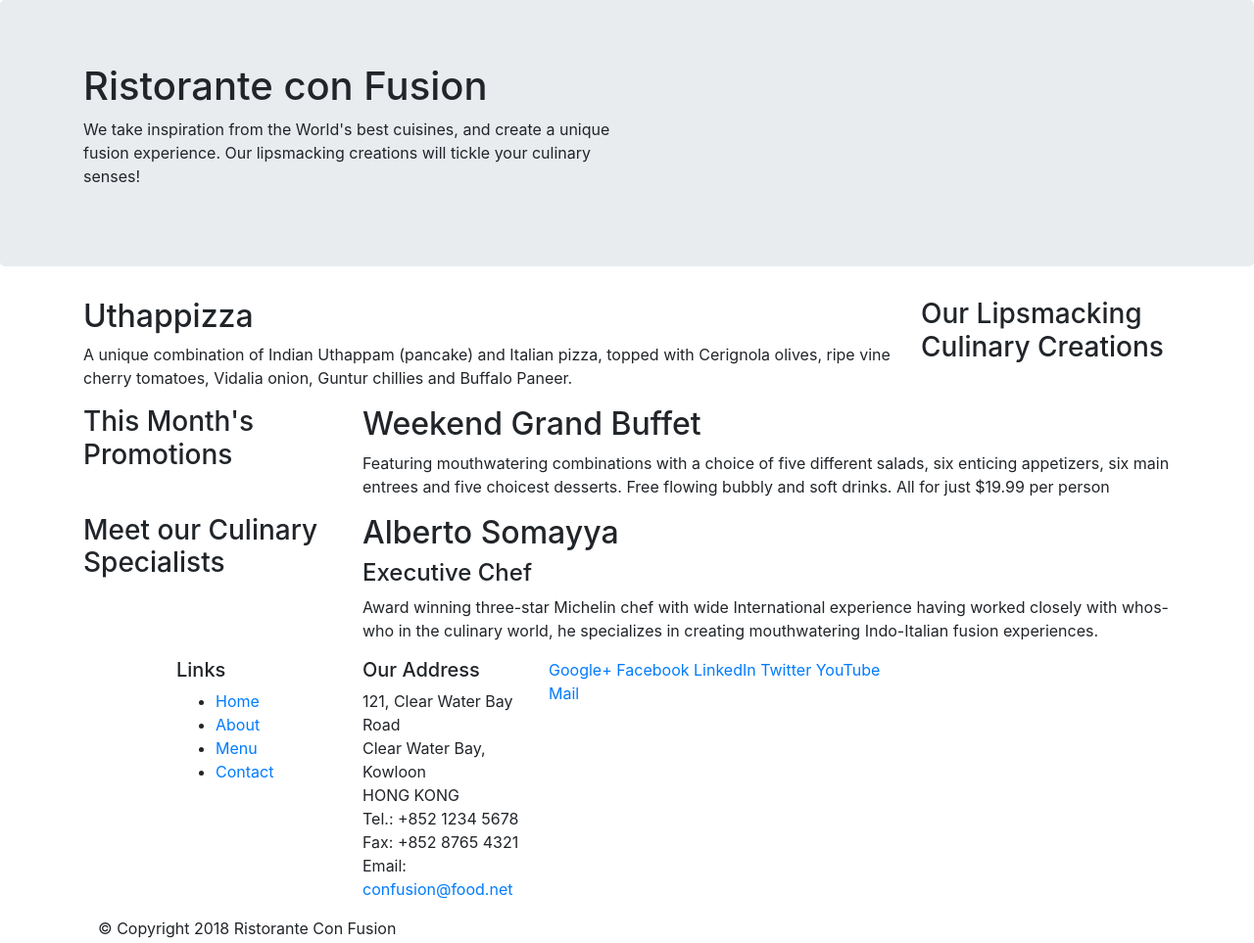
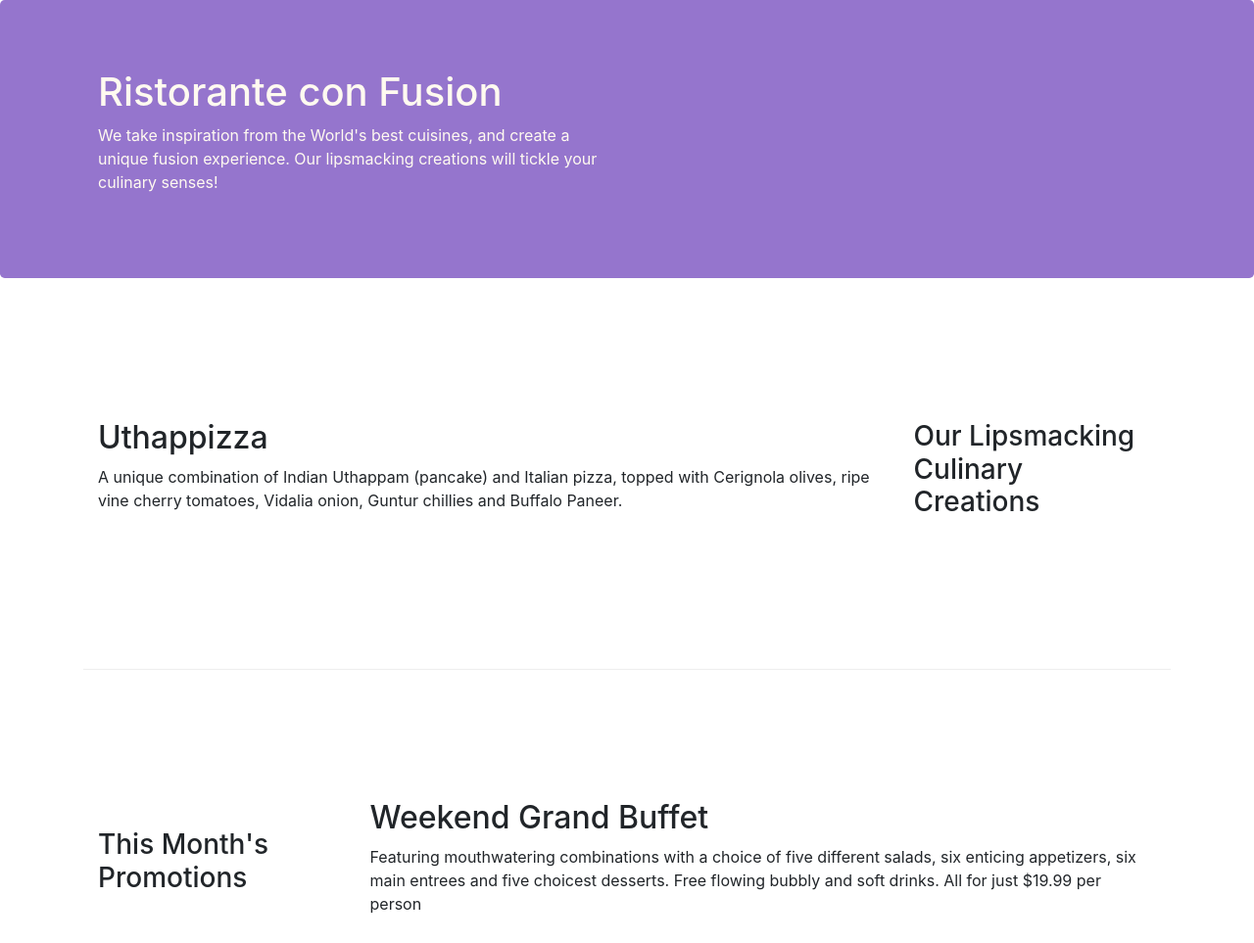
Before and after one commit to Die1315/Ristorante-con-fusion, a website: page index.html in a window 1280 px wide. Shown: the top 963 px of the page at 98% size. Drawn offline with nearby package versions, Linux system fonts and the light colour scheme.

Commit message:
Bootstrap Grid Part 2

```diff
--- /dev/null
+++ b/css/styles.css
@@ -0,0 +1,26 @@
+.row-header{
+    margin: 0px auto;
+    padding: 0px auto;
+}
+.row-content{
+    margin: 0px auto;
+    padding: 50px 0px 50px 0px;
+    border-bottom: 1px ridge;
+    min-height: 400px;
+}
+.footer{
+    background-color: #D1C4E9;
+    margin: 0px auto;
+    padding: 20px 0px 20px 0px;
+}
+.jumbotron{
+    padding: 70px 30px 70px 30px;
+    margin: 0px auto;
+    background: #9575cd;
+    color: floralwhite;
+}
+.address{
+    font-size: 80%;
+    margin:  0px;
+    color: #0f0f0f;
+}
--- a/index.html
+++ b/index.html
@@ -9,6 +9,7 @@
 
     <!-- Bootstrap CSS -->
     <link rel="stylesheet" href="node_modules/bootstrap/dist/css/bootstrap.min.css">
+    <link rel="stylesheet" href="css/styles.css"/>
     <title>Ristorante Con Fusion</title>
 </head>
 
@@ -16,7 +17,7 @@
 
     <header class="jumbotron">
         <div class="container">
-            <div class="row">
+            <div class="row row-header align-items-center" >
                 <div class="col-12 col-sm-6">
                     <h1>Ristorante con Fusion</h1>
                     <p>We take inspiration from the World's best cuisines, and create a unique fusion experience. Our lipsmacking creations will tickle your culinary senses!</p>
@@ -28,7 +29,7 @@
     </header>
 
     <div class=" container">
-        <div class="row">
+        <div class="row row-content align-items-center">
             <div class="col-12 col-sm-4 order-sm-last col-md-3" >
                 <h3>Our Lipsmacking Culinary Creations</h3>
             </div>
@@ -39,17 +40,17 @@
         </div>
 
 
-        <div class="row">
+        <div class="row row-content align-items-center">
             <div  class="col-12 col-sm-4 col-md-3" >
                 <h3>This Month's Promotions</h3>
             </div>
-            <div class="col col-sm col-md">
+            <div class="col col-sm col-md ">
                 <h2>Weekend Grand Buffet</h2>
                 <p>Featuring mouthwatering combinations with a choice of five different salads, six enticing appetizers, six main entrees and five choicest desserts. Free flowing bubbly and soft drinks. All for just $19.99 per person </p>
             </div>
         </div>
 
-        <div class="row">
+        <div class="row row-content align-items-center">
             <div  class="col-12 col-sm-4 col-md-3" >
                 <h3>Meet our Culinary Specialists</h3>
             </div>
@@ -61,19 +62,19 @@
         </div>
     </div>
 
-    <footer>
+    <footer class="footer">
         <div class="container">
             <div class="row">
                 <div class="col-4 offset-1 col-sm-2">
                     <h5>Links</h5>
-                    <ul>
+                    <ul class="list-unstyled">
                         <li><a href="#">Home</a></li>
                         <li><a href="#">About</a></li>
                         <li><a href="#">Menu</a></li>
                         <li><a href="#">Contact</a></li>
                     </ul>
                 </div>
-                <div class="col-7 col-sm-2">
+                <div class="col-7 col-sm-5">
                     <h5>Our Address</h5>
                     <address>
 		              121, Clear Water Bay Road<br>
@@ -84,8 +85,8 @@
 		              Email: <a href="mailto:confusion@food.net">confusion@food.net</a>
 		           </address>
                 </div>
-                <div class="col-12 col-sm-4">
-                    <div>
+                <div class="col-12 col-sm-4  align-self-center">
+                    <div class="text-center">
                         <a href="http://google.com/+">Google+</a>
                         <a href="http://www.facebook.com/profile.php?id=">Facebook</a>
                         <a href="http://www.linkedin.com/in/">LinkedIn</a>
@@ -95,7 +96,7 @@
                     </div>
                 </div>
            </div>
-           <div>
+           <div class="row justify-content-center">
                 <div class="col-auto">
                     <p>© Copyright 2018 Ristorante Con Fusion</p>
                 </div>
```
